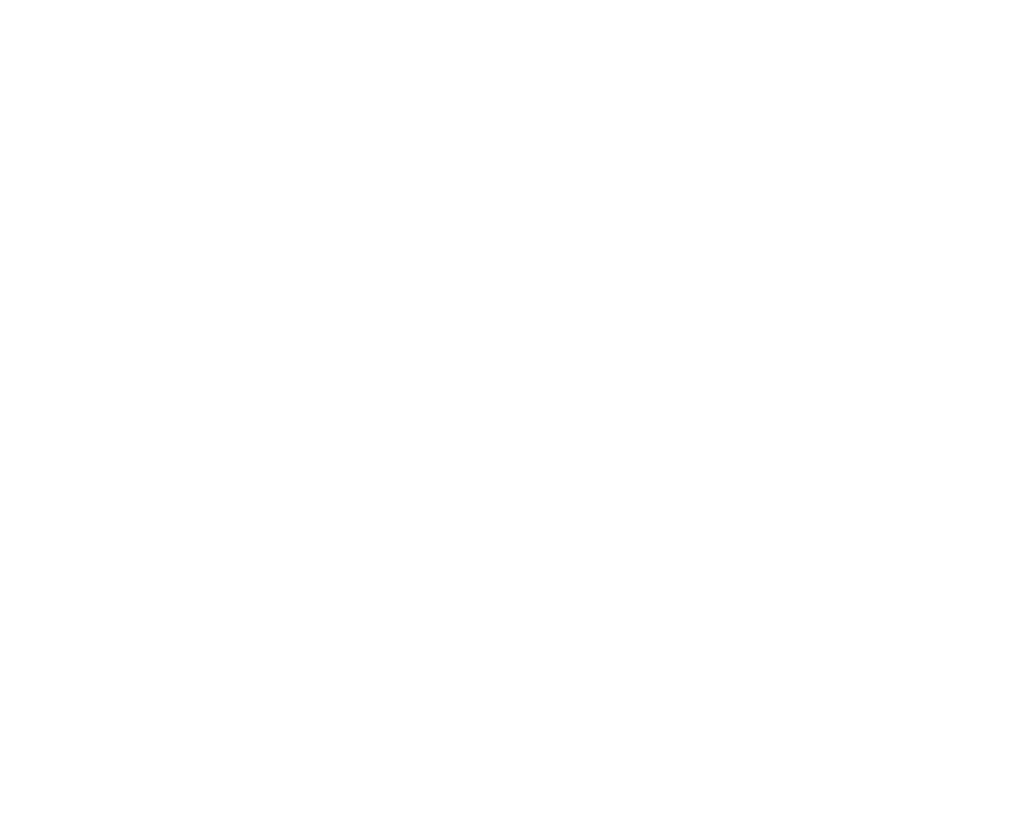
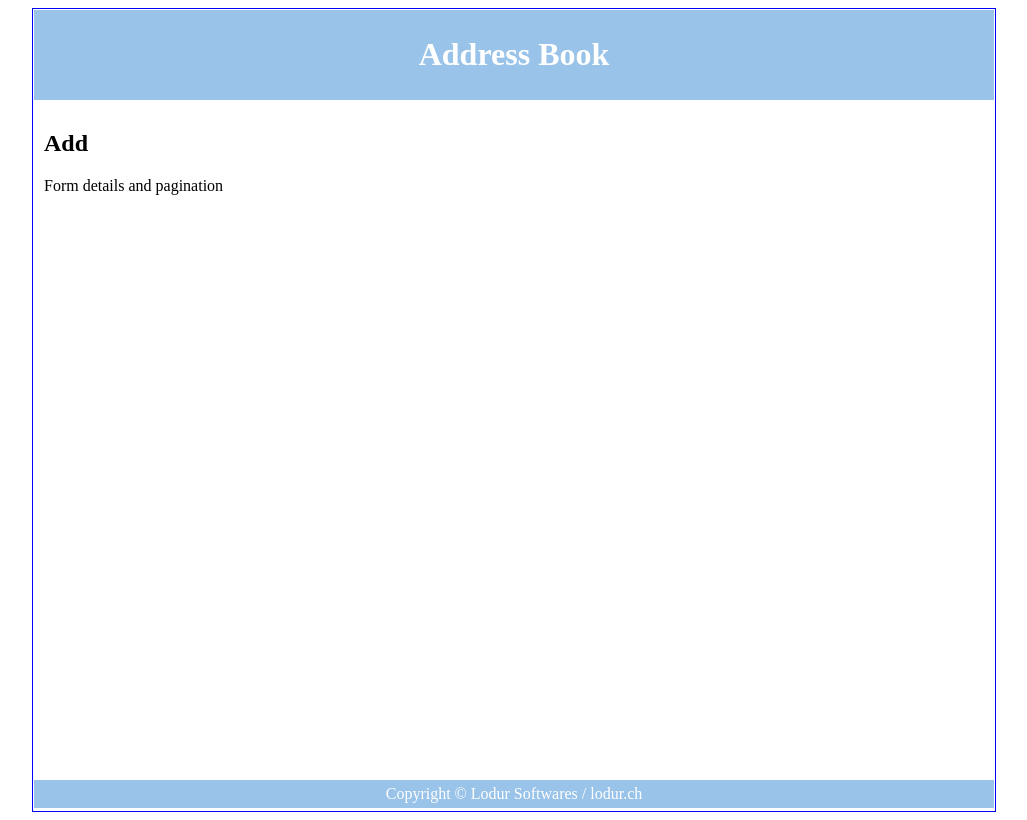
Before and after one commit to sridharkalaibala/addressbook, a PHP site: page / in a window 1280 px wide. Before the commit the part shown is empty. Shown: the whole page, without its empty margins (126-1153 px from the left). Run offline with PHP 8.4, Linux system fonts and the light colour scheme.

Commit message:
page layout design

```diff
--- a/index.php
+++ b/index.php
@@ -1,7 +1,26 @@
-<?php
-/**
- * Created by PhpStorm.
- * User: sridhar
- * Date: 5/11/16
- * Time: 11:03 PM
- */
+<!DOCTYPE html>
+<html>
+    <head>
+        <title> Address Book </title>
+        <link rel="stylesheet" href="static/css/style.css">
+    </head>
+    <body>
+        <div id="container">
+            <div id="header">
+                <h1>Address Book</h1>
+            </div>
+
+            <div id="body">
+                <h2>Add</h2>
+                Form details and pagination
+
+            </div>
+
+            <div id="footer">
+                Copyright &copy; Lodur Softwares / lodur.ch
+            </div>
+        </div>
+
+    </body>
+
+</html>
--- /dev/null
+++ b/static/css/style.css
@@ -0,0 +1,28 @@
+#container {
+    margin: auto;
+    width: 960px;
+    height: 800px;
+    border: 1px solid blue;
+    padding: 1px;
+}
+
+#header {
+    background-color: #99c3e8;
+    color:white;
+    text-align:center;
+    padding:5px;
+}
+
+#body {
+    width:900px;
+    float:left;
+    padding:10px;
+    height: 660px;
+}
+#footer {
+    background-color:#99c3e8;
+    color:white;
+    clear:both;
+    text-align:center;
+    padding:5px;
+}
```
Also changed, not shown: lib/db.php (+23 -0 lines).
